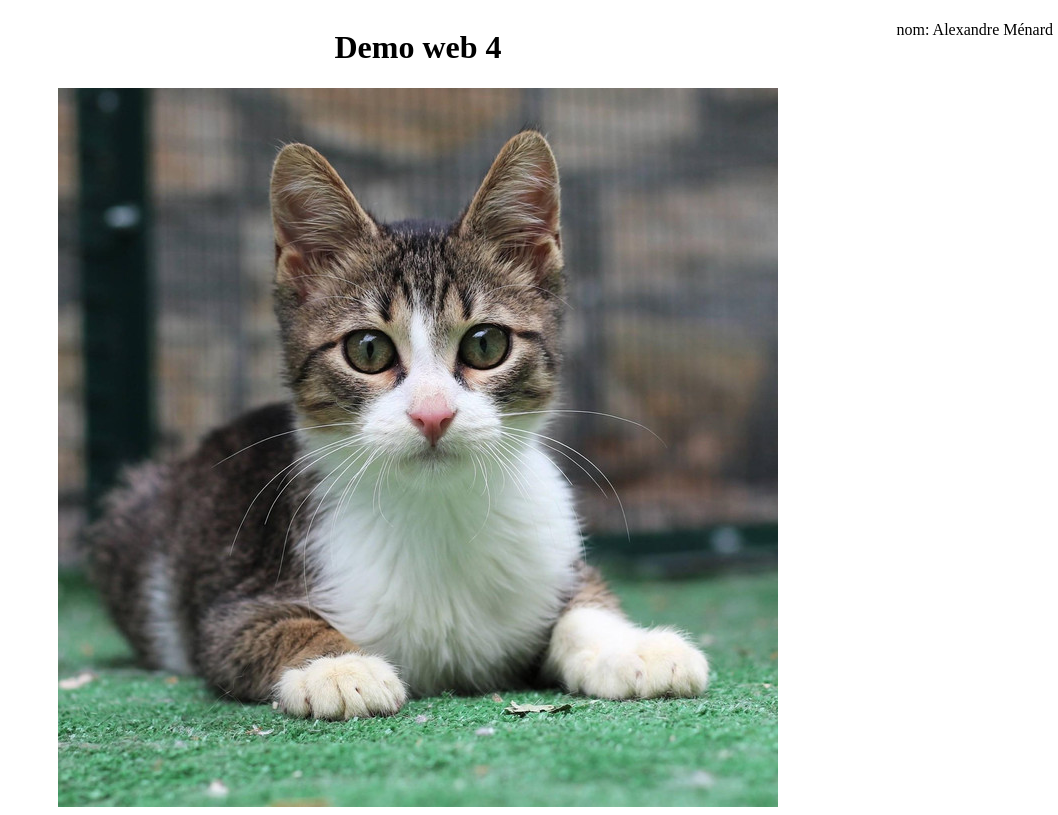
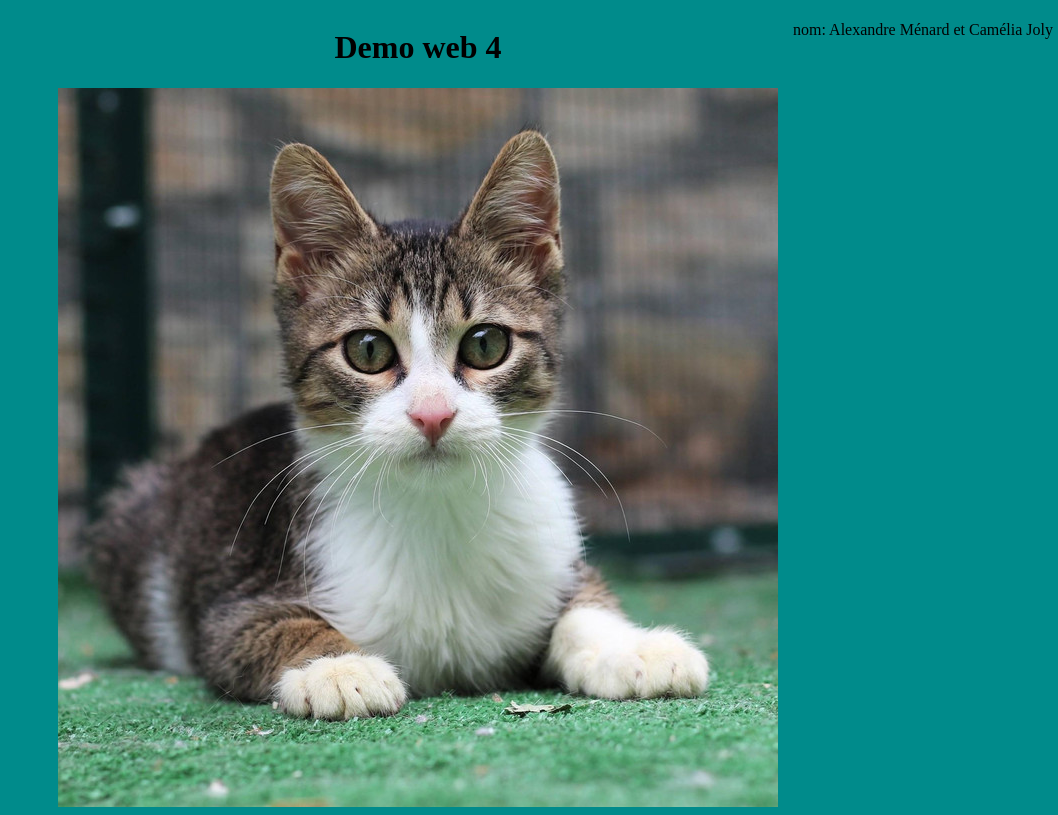
Before and after one commit to AlexandreM101/web4-demo-git, a plain HTML site: page index.html in a window 1280 px wide. Shown: the whole page, without its empty margins (222-1280 px from the left). Drawn offline with Linux system fonts and the light colour scheme.

Commit message:
Ajout du fond et du nom du coéquipier (Partie 2)

```diff
--- a/index.html
+++ b/index.html
@@ -11,6 +11,6 @@
         <h1>Demo web 4</h1>
         <img src="cut cat serhio 02-1813x1811-720x719.jpg" alt="">
     </div>
-    <p>nom: Alexandre Ménard</p>
+    <p>nom: Alexandre Ménard et Camélia Joly</p>
 </body>
 </html>
--- a/style.css
+++ b/style.css
@@ -1,3 +1,7 @@
+body {
+    background-color: darkcyan;
+}
+
 div {
     display: flex;
     flex-direction: column;
```
